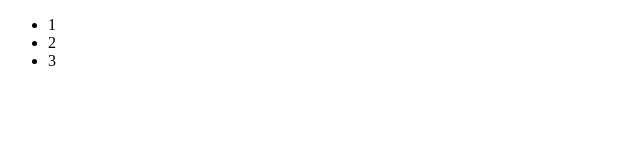
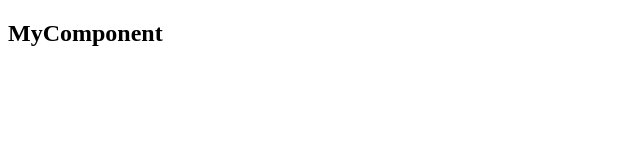
Before and after one commit to phk422/phk-vue, a website: page renderer/examples/index.html in a window 1280 px wide. Shown: the whole page, without its empty margins (0-640 px from the left). Drawn offline with Linux system fonts and the light colour scheme.

Commit message:
feat(renderer): 组件化-mountComponent的基本实现

```diff
--- /dev/null
+++ b/renderer/examples/26.组件化-mountComponent的基本实现.js
@@ -0,0 +1,18 @@
+import { effect } from '../../reactivity/index.js'
+import { createRenderer } from '../index.js'
+
+const { render } = createRenderer()
+
+const MyComponent = {
+  name: 'MyComponent',
+  render() {
+    return {
+      type: 'h2',
+      children: 'MyComponent',
+    }
+  },
+}
+
+effect(() => {
+  render({ type: MyComponent }, document.getElementById('app'))
+})
--- a/renderer/index.js
+++ b/renderer/index.js
@@ -304,7 +304,7 @@ export function createRenderer(options = rendererOptions) {
       }
     }
     else if (typeof type === 'object') {
-      console.log('处理组件类型')
+      processComponent(n1, n2, container, anchor)
     }
     else {
       console.log('处理其他类型')
@@ -346,5 +346,18 @@ export function createRenderer(options = rendererOptions) {
       // setText(n2.el = n1.el, n2.children)
     }
   }
+  // 处理组件节点
+  function processComponent(n1, n2, container, anchor) {
+    if (!n1) {
+      mountComponent(n2, container, anchor)
+    }
+  }
+
+  function mountComponent(vnode, container, anchor) {
+    const componentOptions = vnode.type
+    const { render } = componentOptions
+    const subTree = render()
+    patch(null, subTree, container, anchor)
+  }
   return { render }
 }
```
Also changed, not shown: renderer/examples/index.html (+2 -1 lines).
